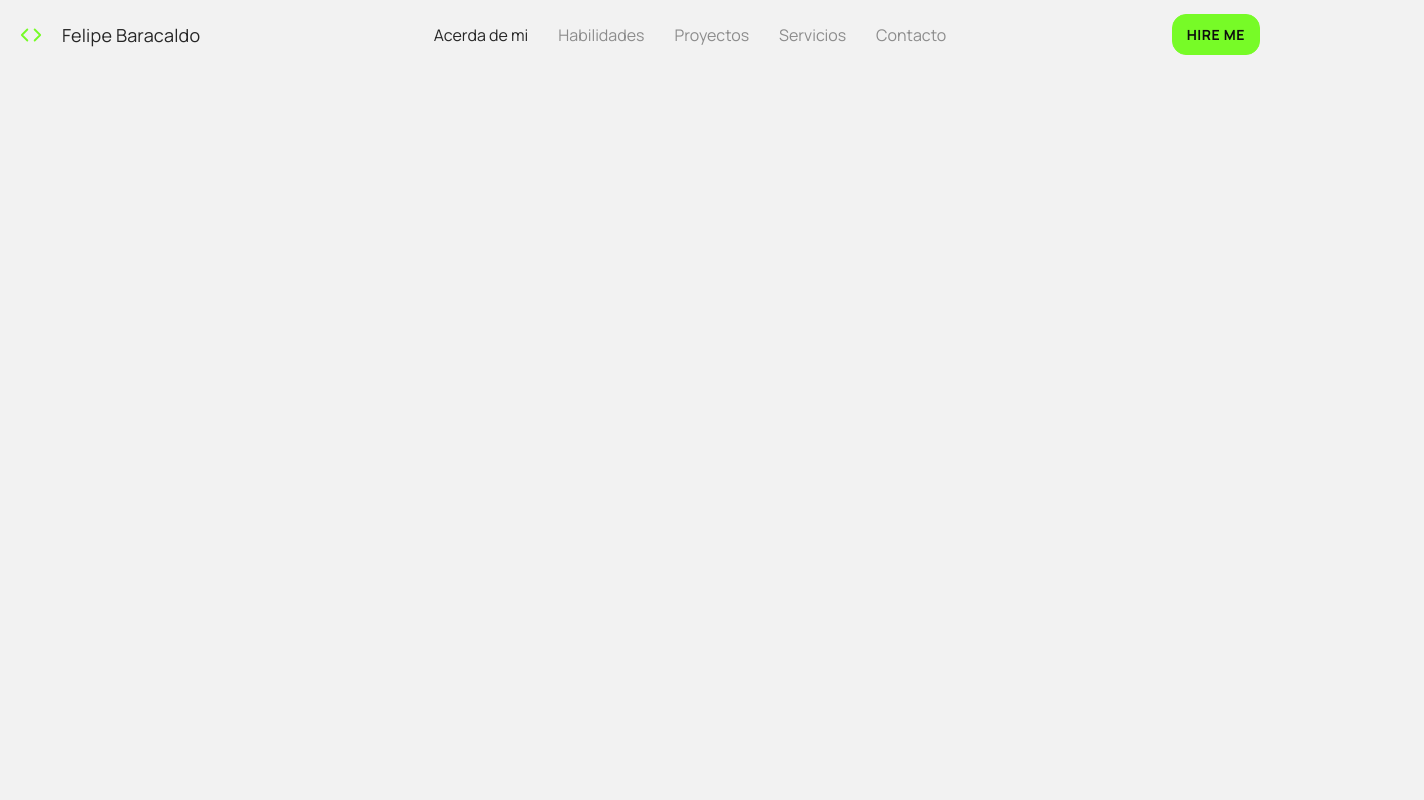
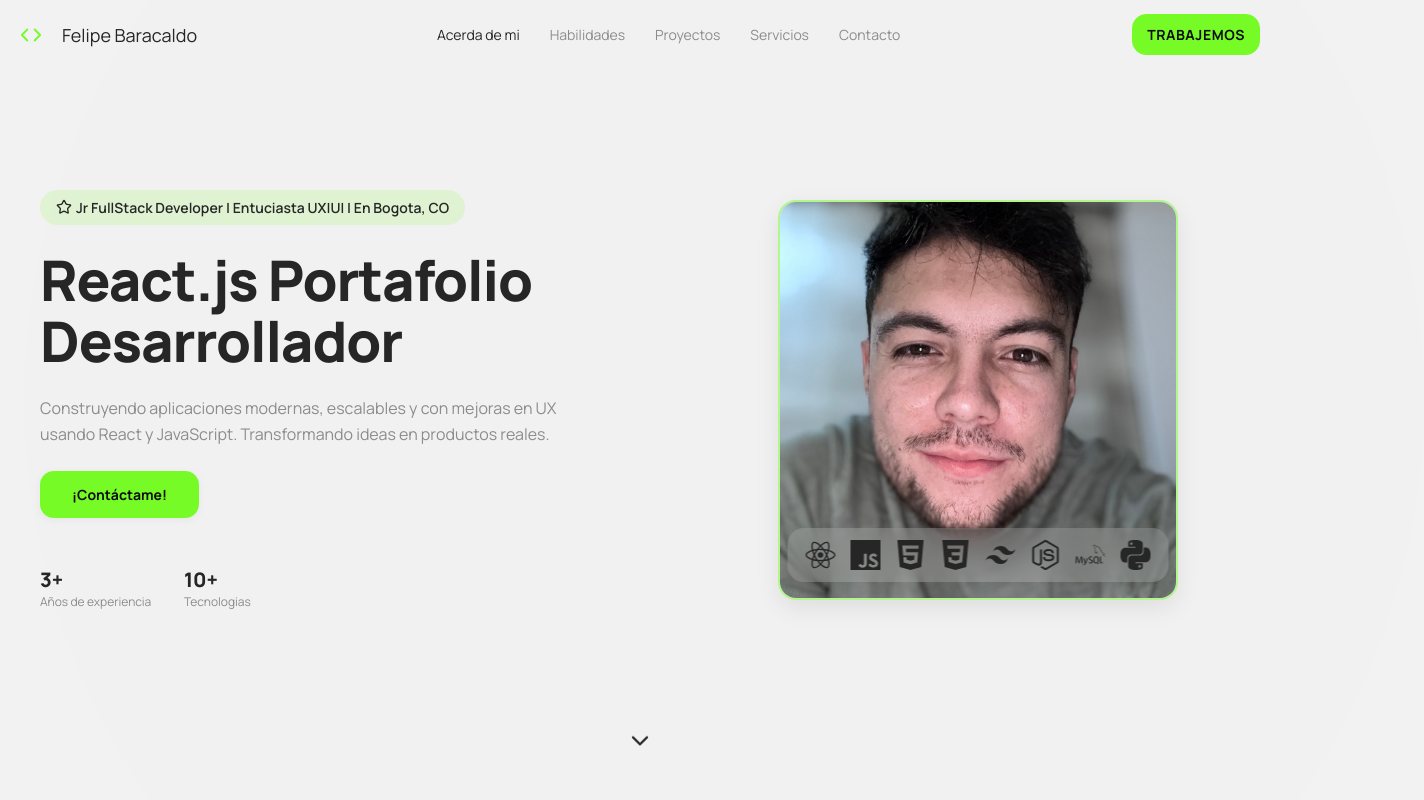
Before and after one commit to FelipeBaracaldo1118/new-portfolio, a React (Vite) app in the folder new-portfolio/: page / in a window 1280 px wide. Shown: the top 800 px of the page, 1424 px wide, since content can reach past the window. Built offline with nearby package versions, Linux system fonts and the light colour scheme.

Commit message:
enhacing the css for the hero section and introducing the about section

```diff
--- a/new-portfolio/src/App.jsx
+++ b/new-portfolio/src/App.jsx
@@ -1,13 +1,21 @@
 import React from 'react'
 import Navbar from './components/Layout/Navbar';
+import Hero from './components/sections/Hero'
+import About from './components/sections/About';
+const App = () => {
+   return (
+     <div className="app">
+       <Navbar />
 
-const App = () =>{
-   return(
-     <div className=''>
-        <Navbar />
-
-
+       {/* Scroll snapping container */}
+       <main className="scroll-container">
+         <Hero />
+         <About />
+         {/* <Projects /> */}
+         {/* <Contact /> */}
+       </main>
      </div>
    )
-}
-export default App;
+ }
+
+ export default App;
--- a/new-portfolio/src/components/Layout/Navbar.jsx
+++ b/new-portfolio/src/components/Layout/Navbar.jsx
@@ -58,7 +58,7 @@ function Navbar() {
               onClick={() => handleNavClick("contact")}
               type="button"
             >
-              Hire me
+              Trabajemos
             </button>
           )}
 
--- /dev/null
+++ b/new-portfolio/src/components/backgrounds/RadialGradienBackground.css
@@ -0,0 +1,36 @@
+.radial-gradient-bg {
+    position: absolute;
+    width: 1400px;
+    height: 1400px;
+    border-radius: 50%;
+    pointer-events: none;
+    z-index: 0;
+    opacity: 0.5;
+  }
+
+  /* Centrado como background principal */
+  .radial-gradient-bg.default {
+    top: 50%;
+    left: 50%;
+    transform: translate(-50%, -50%);
+    background: radial-gradient(
+      circle,
+      rgba(141, 255, 105, 0.25) 0%,
+      rgba(141, 255, 105, 0.45) 25%,
+      rgba(141, 255, 105, 0.5) 50%,
+      rgba(141, 255, 105, 0.45) 75%,
+      rgba(141, 255, 105, 0.25) 100%
+    );
+  }
+
+  /* Otro ejemplo: esquina inferior derecha */
+  .radial-gradient-bg.corner {
+    bottom: 0;
+    right: 0;
+    transform: translate(50%, 50%);
+    background: radial-gradient(
+      circle,
+      rgba(141, 255, 105, 0.15) 0%,
+      rgba(141, 255, 105, 0) 100%
+    );
+  }
--- a/new-portfolio/src/components/backgrounds/RadialGradient.jsx
+++ b/new-portfolio/src/components/backgrounds/RadialGradient.jsx
@@ -1,9 +1,10 @@
-import React from "react";
+import React from 'react';
+import './RadialGradienBackground.css'; // Importa su propio CSS
 
-function RadialGradient(){
-    return(
-        <div></div>
-    )
+const RadialGradientBackground = ({ className = '', variant = 'default' }) => {
+  return (
+    <div className={`radial-gradient-bg ${variant} ${className}`} />
+  );
+};
 
-}
-export default RadialGradient;
+export default RadialGradientBackground;
--- /dev/null
+++ b/new-portfolio/src/components/sections/About.jsx
@@ -0,0 +1,7 @@
+import react from 'react'
+
+export default function About(){
+    return (
+        <div>About</div>
+    )
+}
--- a/new-portfolio/src/components/sections/Hero.jsx
+++ b/new-portfolio/src/components/sections/Hero.jsx
@@ -1,9 +1,110 @@
-import React from "react";
+import React from 'react';
+import { ChevronDown, Star } from 'lucide-react';
+import { scrollToSection } from '../../hooks/useScrollSpy';
+import { Personal_Info, Stats } from '../utils/constants';
+import FadeIn from '../animations/FadeIn';
+import RadialGradientBackground from '../backgrounds/RadialGradient';
+import {
+  SiReact,
+  SiTailwindcss,
+  SiPython,
+  SiNodedotjs,
+  SiMysql,
+  SiHtml5,
+  SiCss3,
+  SiJavascript
+} from 'react-icons/si';
 
-function Hero(){
-    return(
-        <div></div>
-    )
+function Hero() {
+  return (
+    <section className="hero" id="hero">
+        <RadialGradientBackground variant="hero"/>
+      <div className="hero__container">
+
+        {/* LEFT COLUMN */}
+        <div className="hero__left">
+          <FadeIn delay={0}>
+            <div className="hero__badge">
+              <Star className="hero__badge-icon" size={16} />
+              <span>{Personal_Info.title} | En {Personal_Info.location}</span>
+            </div>
+          </FadeIn>
+
+          <FadeIn delay={100}>
+            <h1 className="hero__title">
+              React.js Portafolio Desarrollador
+            </h1>
+          </FadeIn>
+
+          <FadeIn delay={200}>
+            <p className="hero__description">
+              Construyendo aplicaciones modernas, escalables y con mejoras en UX
+              usando React y JavaScript. Transformando ideas en productos reales.
+            </p>
+          </FadeIn>
+
+          <FadeIn delay={300}>
+            <button
+              className="hero__cta"
+              onClick={() => scrollToSection("contact")}
+              type="button"
+            >
+              ¡Contáctame!
+            </button>
+          </FadeIn>
+
+          <FadeIn delay={400}>
+            <div className="hero__stats">
+              {Stats.map((stat, index) => (
+                <div key={index} className="hero__stat">
+                  <div className="hero__stat-value">{stat.value}</div>
+                  <p className="hero__stat-label">{stat.label}</p>
+                </div>
+              ))}
+            </div>
+          </FadeIn>
+        </div>
+
+        {/* RIGHT COLUMN */}
+        <div className="hero__right">
+          <FadeIn delay={200}>
+            <div className="hero__visual">
+
+              {/* Imagen */}
+              <div className="hero__image-container">
+                <img
+                  src="/images/IMG_6223.jpeg"
+                  alt="Felipe Baracaldo Developer"
+                  className="hero__image"
+                />
+
+                {/* Tech icons (GLASS EFFECT más abajo) */}
+                <div className="hero__tech-icons">
+                  <SiReact />
+                  <SiJavascript />
+                  <SiHtml5 />
+                  <SiCss3 />
+                  <SiTailwindcss />
+                  <SiNodedotjs />
+                  <SiMysql />
+                  <SiPython />
+                </div>
+              </div>
+            </div>
+          </FadeIn>
+        </div>
+
+      </div>
+
+      <button
+            className="hero__scrollButton"
+            onClick={() => scrollToSection('about')}
+            aria-label="Deslizar hacia abajo"
+            >
+            <ChevronDown className="hero__scrollIcon" />
+    </button>
+    </section>
+  );
 }
 
 export default Hero;
--- a/new-portfolio/src/components/utils/constants.js
+++ b/new-portfolio/src/components/utils/constants.js
@@ -1,6 +1,6 @@
 export const Personal_Info = {
         name:'Felipe Baracaldo',
-        title: 'Jr FullStack Developer | UI/UX Entuciasta',
+        title: 'Jr FullStack Developer | Entuciasta UX|UI',
         email: 'felipe.baracaldo1118@icloud.com',
         location: 'Bogota, CO',
         tagline: 'Desarrollador Full-Stack con fuerte enfoque en Frontend y Experiencia de Usuario',
--- a/new-portfolio/src/index.css
+++ b/new-portfolio/src/index.css
@@ -1,12 +1,11 @@
 @import url('https://fonts.googleapis.com/css2?family=Manrope:wght@400;500;600;700;800&display=swap');
 
+/* ========== ROOT VARIABLES ========== */
+:root {
+  /* Typography */
+  --font-primary: 'Manrope', sans-serif;
 
-
-:root {
-  /*Typography */
- --font-primary: 'Manrope', sans-serif;
-
-  /* Font sizes */
+  /* Font Sizes */
   --text-xs: 12px;
   --text-sm: 14px;
   --text-base: 16px;
@@ -15,53 +14,50 @@
   --text-2xl: 40px;
   --text-3xl: 56px;
 
-  /* Line heights */
+  /* Line Heights */
   --lh-tight: 1.1;
   --lh-snug: 1.25;
   --lh-normal: 1.6;
 
-  /* Letter spacing */
+  /* Letter Spacing */
   --ls-tight: -0.02em;
   --ls-normal: 0;
   --ls-wide: 0.06em;
 
-  /* Base Colors */
+  /* Colors */
   --color-bg: #f2f2f2;
-  --color-text-primary: #262626;
-  --color-text-secondary: #8c8c8c;
-  --color-text-inverted: #f2f2f2;
-
-  /* UI Colors */
   --color-primary: #262626;
   --color-secondary: #d9d9d9;
+  --color-text-secondary: #8c8c8c;
+  --color-text-inverted: #ffffff;
+
   --color-accent: #77fb27;
   --color-accent-hover: #d2ff72;
 
-  /* CTA & Interaction */
   --color-cta-bg: #77fb27;
   --color-cta-bg-hover: #d2ff72;
   --color-cta-text: #0d0d0d;
 
-  /* States */
   --color-border: #d9d9d9;
   --color-focus: #d2ff72;
 
-  /* Shadows & Effects */
-  --shadow-soft: 0 2px 8px rgba(0, 0, 0, 0.05);
-  --shadow-medium: 0 4px 12px rgba(0, 0, 0, 0.1);
-  --radius-sm: 4px;
-  --radius-md: 8px;
-  --radius-lg: 12px;
-
-  /* Layout spacing */
+  /* Spacing */
   --space-xs: 4px;
   --space-sm: 8px;
   --space-md: 16px;
   --space-lg: 24px;
   --space-xl: 48px;
+
+  /* Radius & Shadows */
+  --radius-sm: 4px;
+  --radius-md: 8px;
+  --radius-lg: 12px;
+
+  --shadow-soft: 0 2px 8px rgba(0, 0, 0, 0.05);
+  --shadow-medium: 0 4px 12px rgba(0, 0, 0, 0.1);
 }
 
-/* ✅ Base */
+/* ========== BASE STYLES ========== */
 * {
   box-sizing: border-box;
   margin: 0;
@@ -74,69 +70,58 @@ html {
 }
 
 body {
-  margin: 0;
   background-color: var(--color-bg);
-  color: var(--color-text-primary);
+  color: var(--color-primary);
   -webkit-font-smoothing: antialiased;
   -moz-osx-font-smoothing: grayscale;
   overflow-x: hidden;
 }
 
-/* ✅ Scrollbar */
+/* ========== SCROLLBAR ========== */
 ::-webkit-scrollbar {
   width: 10px;
 }
-
 ::-webkit-scrollbar-track {
   background: var(--color-primary);
 }
-
 ::-webkit-scrollbar-thumb {
   background: linear-gradient(180deg, #77fb27 0%, #d2ff72 40%, #8c8c8c 100%);
   border-radius: 1em;
   border: 2px solid #262626;
 }
-
 ::-webkit-scrollbar-thumb:hover {
   background: linear-gradient(180deg, #d2ff72 0%, #77fb27 50%, #262626 100%);
 }
 
-/*  Helpers */
+/* ========== UTILITIES ========== */
 .hide-scrollbar {
   -ms-overflow-style: none;
   scrollbar-width: none;
 }
-
 .hide-scrollbar::-webkit-scrollbar {
   display: none;
 }
-
 
 /* Animations */
 @keyframes fadeIn {
   from { opacity: 0; }
   to { opacity: 1; }
 }
-
 @keyframes pulse {
   0%, 100% { opacity: 0.3; }
   50% { opacity: 0.5; }
 }
-
 @keyframes spin {
   from { transform: rotate(0deg); }
   to { transform: rotate(360deg); }
 }
 
-/* Utility classes */
 .animate-fadeIn {
   animation: fadeIn 0.5s ease-out;
 }
-
 .animate-pulse {
   animation: pulse 2s ease-in-out infinite;
 }
-
 .animate-spin-slow {
   animation: spin 8s linear infinite;
 }
@@ -147,7 +132,6 @@ body {
   -webkit-box-orient: vertical;
   overflow: hidden;
 }
-
 .line-clamp-3 {
   display: -webkit-box;
   -webkit-line-clamp: 3;
@@ -155,7 +139,7 @@ body {
   overflow: hidden;
 }
 
-/*  NAVBAR  */
+/* ========== NAVBAR ========== */
 .navbar {
   position: fixed;
   top: 0;
@@ -163,7 +147,7 @@ body {
   z-index: 999;
   background: transparent;
   border-bottom: 1px solid transparent;
-  font-size: var(--text-x);
+  font-size: var(--text-base);
 }
 
 .navbar--scrolled {
@@ -196,12 +180,10 @@ body {
 }
 
 .navbar__brandButton {
+  background: transparent;
   border: none;
-  background: transparent;
   cursor: pointer;
-  font-family: var(--font-primary);
   font-size: 18px;
-  letter-spacing: 0.2px;
   color: var(--color-primary);
   padding: 6px 8px;
 }
@@ -210,24 +192,18 @@ body {
   display: flex;
   align-items: center;
   gap: 10px;
-
 }
 
 .navbar__link {
+  background: transparent;
   border: none;
-  background: transparent;
   cursor: pointer;
   padding: 8px 10px;
-  font-size: 14px;
+  font-size: var(--text-sm);
   color: var(--color-text-secondary);
   transition: color 150ms ease;
-  font-size: var(--text-m);
 }
-
-.navbar__link:hover {
-  color: var(--color-primary);
-}
-
+.navbar__link:hover,
 .navbar__link--active {
   color: var(--color-primary);
 }
@@ -240,7 +216,7 @@ body {
 
 .navbar__cta {
   border: 1px solid var(--color-accent);
-  background-color: var(--color-accent);
+  background-color: var(--color-cta-bg);
   color: var(--color-cta-text);
   border-radius: 1em;
   padding: 10px 14px;
@@ -250,24 +226,19 @@ body {
   text-transform: uppercase;
   letter-spacing: 0.04em;
   transition: all 200ms ease;
-  box-shadow: 0 0 0 rgba(0, 0, 0, 0);
 }
-
 .navbar__cta:hover {
-  background-color: #5fd11d; /* deeper green */
-  color: #ffffff;
+  background-color: var(--color-cta-bg-hover);
+  color: var(--color-cta-text);
   transform: translateY(-2px);
-  box-shadow: 0 6px 12px rgba(0, 0, 0, 0.15);
+  box-shadow: var(--shadow-medium);
   border-color: transparent;
 }
-
 .navbar__cta:active {
   transform: translateY(0);
-  box-shadow: 0 3px 6px rgba(0, 0, 0, 0.12);
 }
-
 .navbar__cta:focus-visible {
-  outline: 2px solid #77fb27;
+  outline: 2px solid var(--color-accent);
   outline-offset: 3px;
 }
 
@@ -280,12 +251,6 @@ body {
   cursor: pointer;
 }
 
-.navbar__icon {
-  width: 18px;
-  height: 18px;
-  color: var(--color-primary);
-}
-
 .navbar__mobile {
   display: none;
   max-width: 1100px;
@@ -295,56 +260,245 @@ body {
   background: rgba(242, 242, 242, 0.95);
 }
 
+/* Mobile nav links */
 .navbar__mobileLink {
-  display: block;
+  display: flex;
+  justify-content: center;
+  align-items: center;
   width: 100%;
-  text-align: left;
+  text-align: center;
+  background: transparent;
+  padding: 16px;
+  cursor: pointer;
+  color: var(--color-primary);
+  font-size: 16px;
+  font-weight: 500;
   border: none;
-  background: transparent;
-  padding: 10px 8px;
-  cursor: pointer;
+  border-bottom: 1px solid var(--color-border);
+  outline: none;
+  -webkit-appearance: none;
+  -moz-appearance: none;
+  appearance: none;
+  transition: background-color 0.3s ease, color 0.3s ease;
+}
+.navbar__mobileLink:hover {
+  background-color: rgba(0, 0, 0, 0.03);
+  color: var(--color-accent);
+}
+.navbar__mobileLink:last-child {
+  border-bottom: none;
+}
+.navbar__mobileLink:active {
+  background-color: rgba(0, 0, 0, 0.05);
+  transform: scale(0.98);
+}
+.navbar__mobileLink:focus-visible {
+  outline: 2px solid var(--color-accent);
+  outline-offset: 3px;
+}
+/* ========== HERO SECTION ========== */
+.hero {
+  background-color: var(--color-bg);
+  padding: calc(var(--space-xl) * 2) var(--space-lg);
+  color: var(--color-text-primary);
+  min-height: 100vh;
+  display: flex;
+  align-items: center;
+}
+
+.hero__container {
+  max-width: 1200px;
+  margin: 0 auto;
+  display: grid;
+  grid-template-columns: 1.2fr 1fr;
+  gap: var(--space-xl);
+  align-items: center;
+}
+
+.hero__left {
+  display: flex;
+  flex-direction: column;
+  gap: var(--space-lg);
+}
+
+.hero__badge {
+  display: inline-flex;
+  align-items: center;
+  gap: var(--space-xs);
+  background: rgba(119, 251, 39, 0.15);
+  color: var(--color-primary);
+  padding: 8px 16px;
+  border-radius: 999px;
+  font-size: var(--text-sm);
+  font-weight: 600;
+  width: fit-content;
+}
+
+.hero__title {
+  font-size: var(--text-3xl);
+  line-height: var(--lh-tight);
+  letter-spacing: var(--ls-tight);
+  font-weight: 800;
+}
+
+.hero__description {
+  max-width: 560px;
+  font-size: var(--text-base);
+  line-height: var(--lh-normal);
   color: var(--color-text-secondary);
 }
 
-.navbar__mobileLink--active {
+.hero__cta {
+  align-self: flex-start;
+  background-color: var(--color-cta-bg);
+  color: var(--color-cta-text);
+  padding: 14px 32px;
+  font-size: var(--text-sm);
+  font-weight: 700;
+  border: none;
+  border-radius: 1em;
+  cursor: pointer;
+  transition: transform 0.2s ease, box-shadow 0.2s ease, background-color 0.2s ease;
+  box-shadow: var(--shadow-soft);
+}
+.hero__cta:hover {
+  background-color: var(--color-cta-bg-hover);
+  transform: translateY(-2px);
+  box-shadow: var(--shadow-medium);
+}
+
+.hero__stats {
+  display: flex;
+  gap: var(--space-lg);
+  margin-top: var(--space-lg);
+  flex-wrap: wrap;
+}
+.hero__stat {
+  min-width: 120px;
+}
+.hero__stat-value {
+  font-size: var(--text-lg);
+  font-weight: 800;
+  color: var(--color-primary);
+}
+.hero__stat-label {
+  font-size: var(--text-xs);
+  color: var(--color-text-secondary);
+}
+
+.hero__right {
+  display: flex;
+  justify-content: center;
+  align-items: center;
+}
+
+/* ========== VISUAL IMAGE & ICONS ========== */
+.hero__visual {
+  display: flex;
+  flex-direction: column;
+  align-items: center;
+  gap: var(--space-md);
+}
+
+.hero__image-container {
+  position: relative;
+  width: 400px;
+  height: 400px;
+  border-radius: 18px;
+  overflow: hidden;
+  box-shadow: 0 8px 24px rgba(0, 0, 0, 0.08);
+  border: 2px solid rgba(119, 251, 39, 0.5);
+}
+
+.hero__image {
+  width: 100%;
+  height: 100%;
+  object-fit: cover;
+}
+
+/* Tech Icons Glass Overlay */
+.hero__tech-icons {
+  position: absolute;
+  bottom: 16px;
+  left: 50%;
+  transform: translateX(-50%);
+  display: grid;
+  grid-template-columns: repeat(8, 1fr);
+  gap: 15px;
+  background: rgba(255, 255, 255, 0.15);
+  backdrop-filter: blur(12px);
+  padding: 12px 18px;
+  border-radius: 16px;
+  box-shadow: 0 6px 14px rgba(0, 0, 0, 0.08);
+}
+
+.hero__tech-icons svg {
+  font-size: 30px;
+  color: var(--color-primary);
+  transition: transform 0.2s ease;
+}
+.hero__tech-icons svg:hover {
+  transform: scale(1.2);
+  color: var(--color-accent);
+}
+.hero__scrollButton {
+  position: absolute;
+  left: 50%;
+  bottom: 32px;
+  transform: translateX(-50%);
+  background: transparent;
+  border: none;
+  cursor: pointer;
+  padding: 12px;
+  border-radius: 999px;
+  animation: heroBounce 1.8s infinite;
+  z-index: 2;
+}
+
+.hero__scrollButton:hover {
+  background: rgba(0, 0, 0, 0.05);
+}
+
+.hero__scrollIcon {
+  width: 28px;
+  height: 28px;
   color: var(--color-primary);
 }
 
-/* Base styles for all scroll reveals */
+/* Animación suave */
+@keyframes heroBounce {
+  0%, 100% {
+    transform: translate(-50%, 0);
+  }
+  50% {
+    transform: translate(-50%, 8px);
+  }
+}
+
+.radial-gradient {
+  position: absolute;
+  border-radius: 100%;
+  pointer-events: none;
+  z-index: 0;
+}
+
+
+/* =========================
+   SCROLL REVEAL SUPPORT
+========================= */
 .sr-base {
   opacity: 0;
-  transform: translateY(0);
-  transition: opacity 0.6s ease-out, transform 0.6s ease-out;
+  transform: translateY(30px);
+  transition: opacity 0.6s ease, transform 0.6s ease;
 }
 
-/* Final visible state */
 .sr-visible {
   opacity: 1;
   transform: none;
 }
 
-/* Animation starting points */
-.sr-fade-up {
-  transform: translateY(30px);
-}
 
-.sr-fade-in {
-  /* Just use the default opacity: 0 */
-}
-
-.sr-slide-left {
-  transform: translateX(-40px);
-}
-
-.sr-slide-right {
-  transform: translateX(40px);
-}
-
-.sr-scale-in {
-  transform: scale(0.9);
-}
-
-/* Responsive */
+/* ========== RESPONSIVE ========== */
 @media (max-width: 900px) {
   .navbar__links {
     display: none;
@@ -354,10 +508,7 @@ body {
     display: inline-flex;
     align-items: center;
     justify-content: center;
-    background: transparent;
-    border: none;
     font-size: 24px;
-    cursor: pointer;
   }
 
   .navbar__mobile {
@@ -369,46 +520,109 @@ body {
     background: rgba(255, 255, 255, 0.1);
     backdrop-filter: blur(14px);
     -webkit-backdrop-filter: blur(14px);
-    border: 1px solid rgba(255, 255, 255, 0.2);
-    overflow: hidden;
     animation: slideIn 0.3s ease forwards;
     z-index: 100;
   }
+  .navbar__mobileLink {
+    display: flex;
+    justify-content: center;
+    align-items: center;
+    width: 100%;
+    text-align: center;
+    padding: 16px;
+    cursor: pointer;
+    color: var(--color-primary);
+    font-size: 16px;
+    font-weight: 500;
+    border: none;
+    border-bottom: 1px solid rgba(0, 0, 0, 0.08); /* soft divider */
+    outline: none;
+    -webkit-appearance: none;
+    -moz-appearance: none;
+    appearance: none;
+    transition: background-color 0.3s ease, color 0.3s ease;
+  }
 
- .navbar__mobileLink {
-  display: flex;
-  justify-content: center;
-  align-items: center;
-  width: 100%;
-  text-align: center;
-  background: transparent;
-  padding: 16px;
-  cursor: pointer;
-  color: var(--color-primary);
-  font-size: 16px;
-  font-weight: 500;
-  border-bottom: 1px solid #d9d9d9; /* Light grey divider */
-  transition: background-color 0.3s ease, color 0.3s ease;
-}
+  .navbar__mobileLink:hover {
+    background-color: rgba(255, 255, 255, 0.08); /* subtle hover */
+    color: var(--color-accent);
+  }
 
-.navbar__mobileLink:hover {
-  background-color: rgba(0, 0, 0, 0.03);
-  color: var(--color-accent);
-}
+  .navbar__mobileLink:last-child {
+    border-bottom: none;
+  }
 
-.navbar__mobileLink:last-child {
-  border-bottom: none;
-}
-.navbar__mobileLink:active {
-  background-color: rgba(0, 0, 0, 0.05); /* subtle tap feedback */
-  transform: scale(0.98); /* slight press-in effect */
-}
+  .navbar__mobileLink:active {
+    background-color: rgba(255, 255, 255, 0.12);
+    transform: scale(0.98);
+  }
 
-.navbar__mobileLink:focus-visible {
-  outline: 2px solid var(--color-accent);
-  outline-offset: 3px;
-}
+  .navbar__mobileLink:focus-visible {
+    outline: 2px solid var(--color-accent);
+    outline-offset: 3px;
+  }
 
+  .hero__container {
+    grid-template-columns: 1fr;
+    text-align: center;
+    gap: var(--space-xl);
+    padding: 0 var(--space-md);
+  }
+
+  .hero__left {
+    align-items: center;
+    gap: var(--space-md);
+  }
+
+  .hero__title {
+    font-size: var(--text-2xl);
+  }
+
+  .hero__description {
+    font-size: var(--text-sm);
+  }
+
+  .hero__cta {
+    align-self: center;
+    margin-top: var(--space-sm);
+  }
+
+  .hero__stats {
+    justify-content: center;
+    margin-top: var(--space-md);
+  }
+
+  .hero__right {
+    order: -1;
+    display: flex;
+    justify-content: center;
+  }
+
+  .hero__visual {
+    width: 100%;
+    max-width: 320px;
+    margin: 0 auto;
+  }
+
+  .hero__image-container {
+    width: 100%;
+    height: auto;
+    aspect-ratio: 1 / 1;
+  }
+
+  .hero__tech-icons {
+    position: absolute;
+    bottom: 12px;
+    left: 50%;
+    transform: translateX(-50%);
+    padding: 10px 14px;
+    gap: 10px;
+    grid-template-columns: repeat(8, 1fr);
+  }
+
+  .hero__tech-icons svg {
+    font-size: 18px;
+  }
   @keyframes slideIn {
     from {
       opacity: 0;
```
Also changed, not shown: new-portfolio/src/hooks/useScrollReveal.js (+16 -19 lines), new-portfolio/public/images/IMG_6223.jpeg (added).
